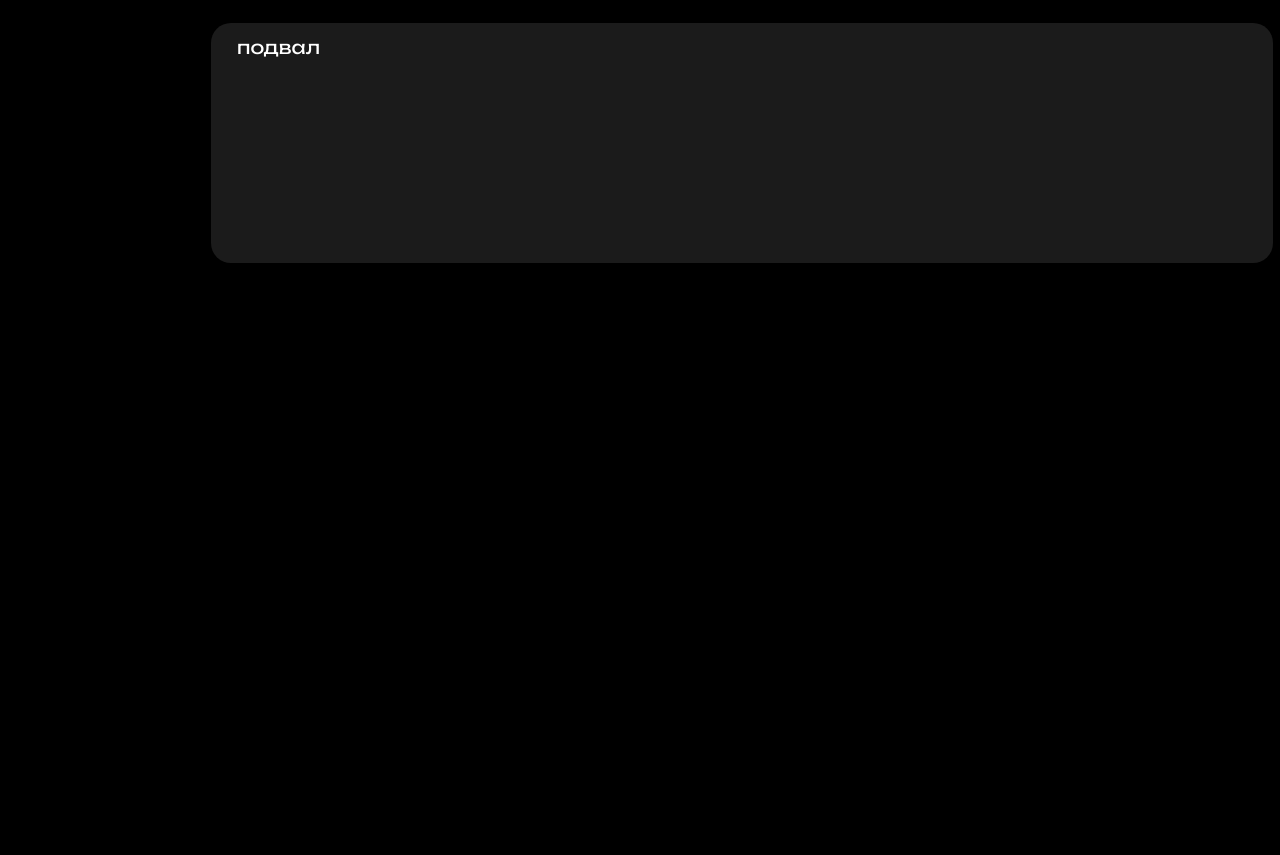
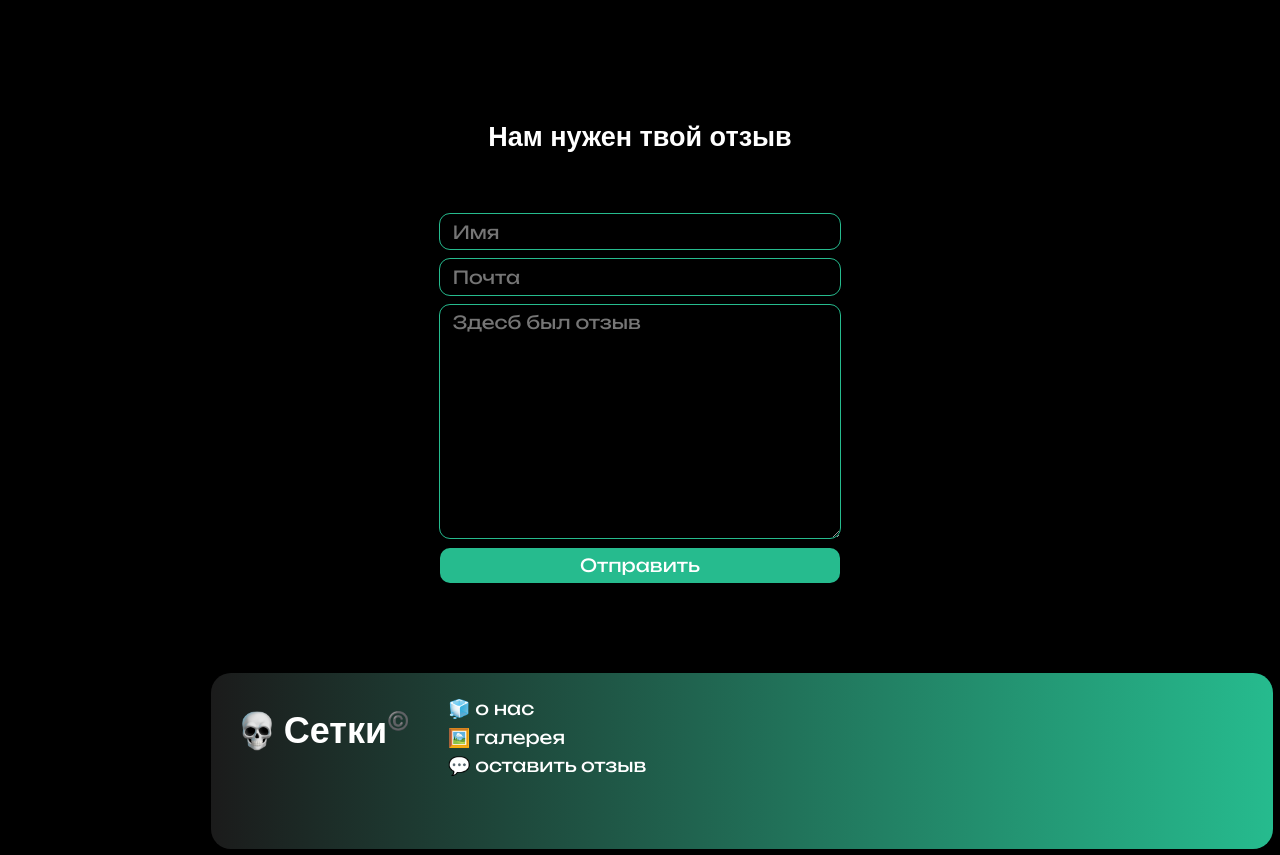
Before and after one commit to loooltooot/grids, a plain HTML site: page index.html in a window 1280 px wide. Shown: the part 2315-3170 px from the top of the page. Before the commit the page ends 2585 px from the top, so only its background shows below. Drawn offline with Linux system fonts and the light colour scheme; a web font is replaced by a local one.

Commit message:
ci: is ready

```diff
--- a/index.html
+++ b/index.html
@@ -74,17 +74,39 @@
                     </li>
                     <li><img src="public/ice_1f9ca.png" alt=""></li>
                     <li><img src="public/orangutan_1f9a7.png" alt=""></li>
-                    <li><img src="public/shark_1f988.png" alt=""></li>
+                    <li><img src="public/shark_1f988.png" alt="">
+                        <h3>Туруру</h3>
+                    </li>
                     <li><img src="public/tomato_1f345.png" alt=""></li>
                     <li><img src="public/trophy_1f3c6.png" alt="">
                         <h3>Забрал лут</h3>
                     </li>
                 </ul>
             </section>
-            <section id="feedback"></section>
+            <section id="feedback">
+                <h2>Нам нужен твой отзыв</h2>
+                <form method="POST">
+                    <input name="name" type="text" placeholder="Имя">
+                    <input name="email" type="email" placeholder="Почта">
+                    <textarea name="feedback" cols="30" rows="10" placeholder="Здесб был отзыв"></textarea>
+                    <input type="submit" value="Отправить">
+                </form>
+            </section>
         </main>
-        <footer>подвал</footer>
-        <aside id="ads1">
+        <footer>
+            <a href="https://loooltooot.github.io" target="_blank" class="logo">
+                <img src="favicon.png" alt="Сетки">
+                <h1>Сетки<span>©️</span></h1>
+            </a>
+            <nav>
+                <ul>
+                    <li><a href="#about-us">🧊 о нас</a></li>
+                    <li><a href="#pictures">🖼️ галерея</a></li>
+                    <li><a href="#feedback">💬 оставить отзыв</a></li>
+                </ul>
+            </nav>
+        </footer>
+        <div class="aside" id="ads1">
             <ul>
                 <li>
                     <a href="#">
@@ -114,8 +136,8 @@
                     </a>
                 </li>
             </ul>
-        </aside>
-        <aside id="ads2">
+        </div>
+        <div class="aside" id="ads2">
             <ul>
                 <li>
                     <a href="#">
@@ -146,7 +168,7 @@
                     </a>
                 </li>
             </ul>
-        </aside>
+        </div>
     </div>
 
     <!-- ScrollReveal -->
--- a/style.css
+++ b/style.css
@@ -50,10 +50,13 @@
 body {
     margin: 0;
     padding: .52vw .52vw;
-    font-family: "Unbounded", sans-serif;
-    font-size: var(--base-font-size);
     background-color: var(--bg-color);
     color: var(--text-color);
+    font-size: var(--base-font-size);
+}
+
+* {
+    font-family: "Unbounded", sans-serif;
 }
 
 *,
@@ -84,7 +87,7 @@ video {
     display: block;
 }
 
-aside,
+.aside,
 main,
 footer,
 header {
@@ -122,22 +125,24 @@ header nav ul {
     column-gap: 1.5vw;
 }
 
-header .logo {
+.logo {
     display: flex;
     align-items: center;
     column-gap: .52vw;
+    width: fit-content;
+    height: fit-content;
 }
 
-header .logo img {
+.logo img {
     width: 3.13vw;
     height: 3.13vw;
 }
 
-header .logo h1 {
+.logo h1 {
     display: flex;
 }
 
-header .logo span {
+.logo span {
     font-size: .5em;
 }
 
@@ -152,16 +157,16 @@ footer {
     background-color: var(--bg-light-color);
 }
 
-aside ul {
+.aside ul {
     flex-direction: column;
     row-gap: 2.6vw;
 }
 
-aside {
+.aside {
     padding: 0;
 }
 
-aside ul li {
+.aside ul li {
     background-color: var(--bg-light-color);
     padding: .52vw .52vw;
     border-radius: .78vw;
@@ -169,20 +174,20 @@ aside ul li {
     outline: .1vw solid transparent;
 }
 
-aside ul li:hover {
+.aside ul li:hover {
     outline: .1vw solid var(--accent-shade-color);
     box-shadow: var(--accent-shade-color) 0 .21vw .83vw 0, inset var(--accent-shade-color) 0 0 .5vw 0;
 }
 
-aside ul li:hover a {
+.aside ul li:hover a {
     color: var(--text-color);
 }
 
-aside ul li h3 {
+.aside ul li h3 {
     margin-bottom: .1vw;
 }
 
-aside ul li p {
+.aside ul li p {
     font-size: var(--s-font-size);
     color: var(--text-shade-color);
 }
@@ -226,7 +231,8 @@ aside ul li p {
 }
 
 #about-us,
-#pictures {
+#pictures,
+#feedback {
     display: flex;
     flex-direction: column;
     align-items: center;
@@ -248,7 +254,8 @@ aside ul li p {
     padding: 1vw 2vw;
 }
 
-#pictures {
+#pictures,
+#feedback {
     margin-top: 8vw;
 }
 
@@ -265,3 +272,51 @@ aside ul li p {
     padding: 1vw 2vw;
     margin-bottom: 1.04vw;
 }
+
+#feedback form {
+    display: flex;
+    flex-direction: column;
+    width: 31.25vw;
+    row-gap: .78vw;
+    margin-top: 3vw;
+}
+
+#feedback form :is(input, textarea) {
+    border: none;
+    background-color: transparent;
+    outline: .1vw solid var(--accent-color);
+    border-radius: .78vw;
+    padding: .52vw 1vw;
+    color: var(--text-color);
+    font-size: var(--base-font-size);
+    transition: outline .2s ease;
+}
+
+#feedback form :is(input, textarea):focus {
+    outline-color: var(--text-color);
+}
+
+#feedback form input[type="submit"] {
+    border: none;
+    background-color: var(--accent-color);
+    cursor: pointer;
+    outline: none;
+    transition: .2s ease;
+}
+
+#feedback form input[type="submit"]:hover {
+    background-color: var(--accent-shade-color);
+}
+
+footer {
+    display: flex;
+    column-gap: 3vw;
+    margin-top: 5vw;
+    background: linear-gradient(-90deg, var(--accent-color) 0%, var(--bg-light-color) 100%);
+}
+
+footer ul {
+    padding-top: .9vw;
+    flex-direction: column;
+    row-gap: .52vw;
+}
```
